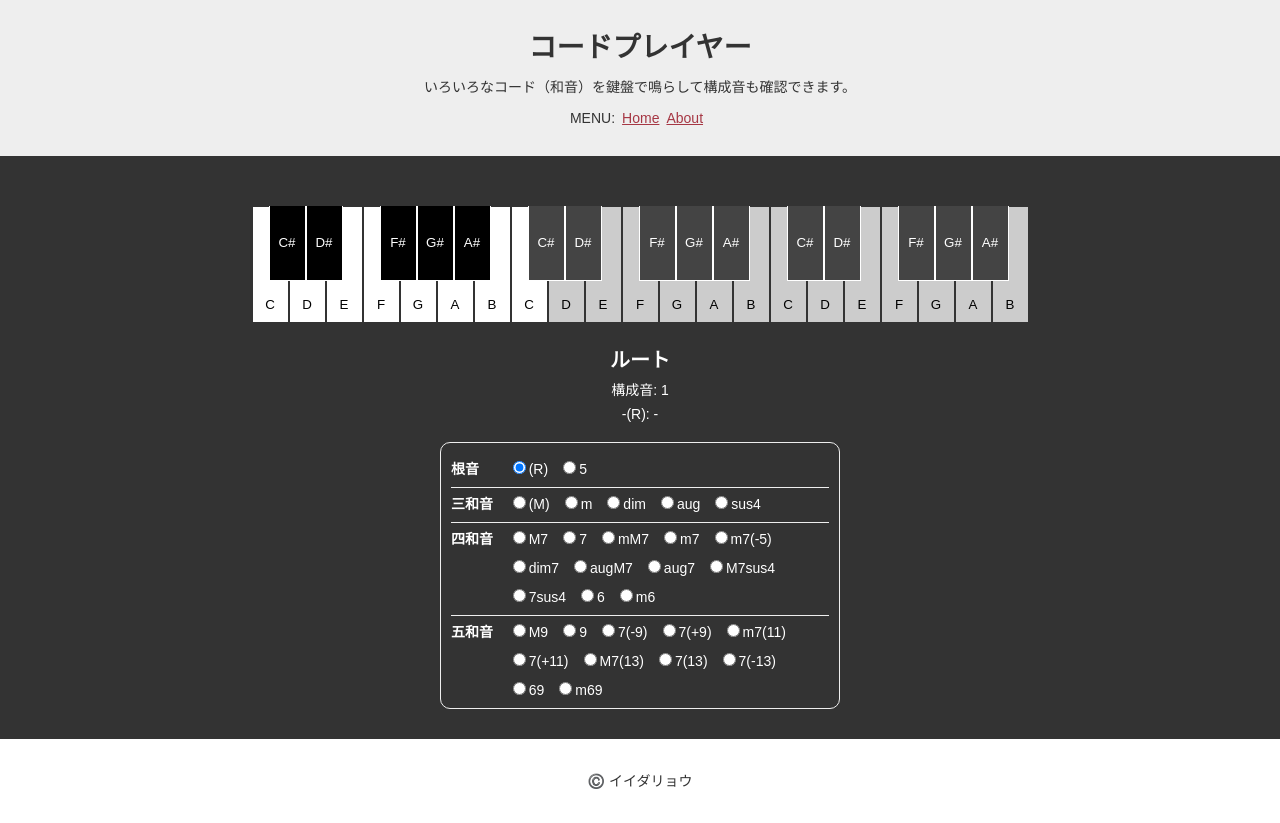
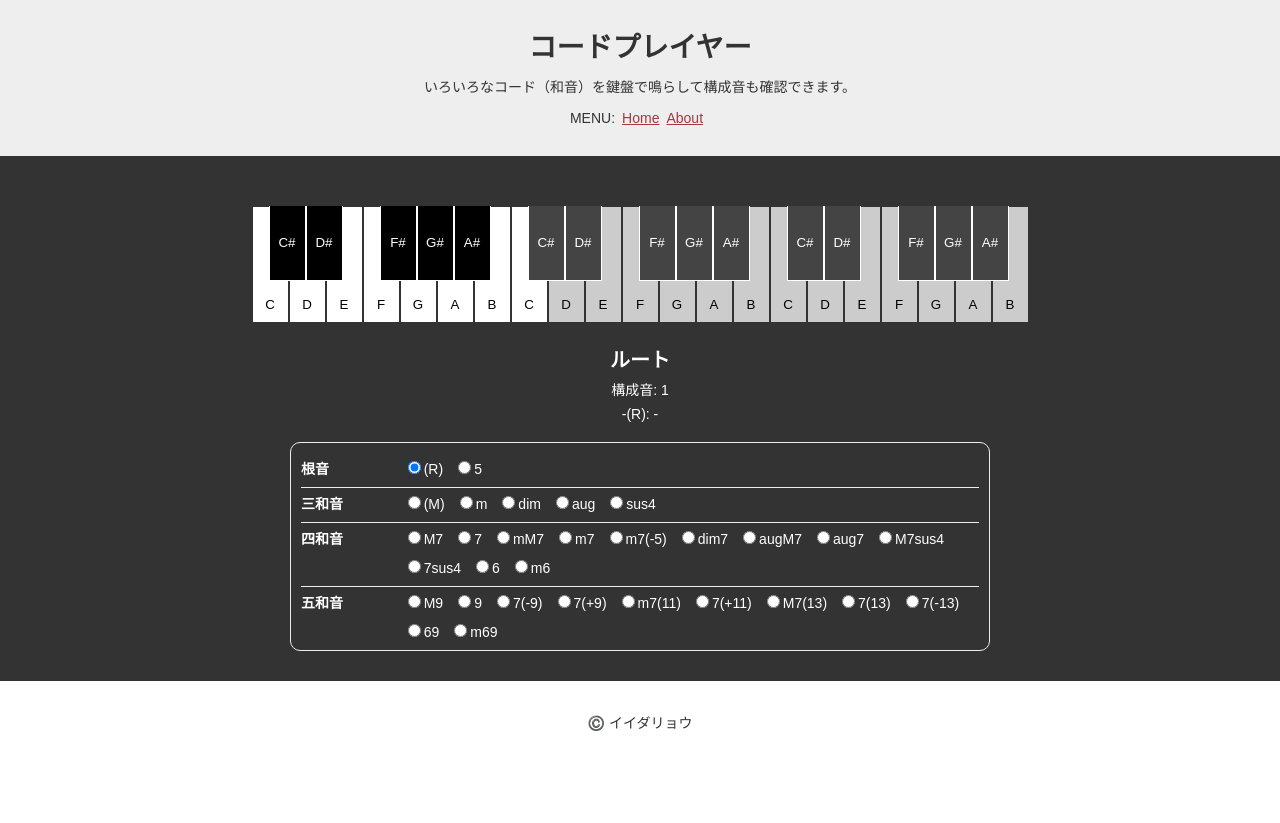
Before and after one commit to ryo-i/chord-player, a Next.js app: page / in a window 1280 px wide. After the commit the page ends 800 px from the top, so only its background shows below. Built offline with nearby package versions, Linux system fonts and the light colour scheme.

Commit message:
コードタイプ変更枠の幅設定を変更

```diff
--- a/components/Inner.tsx
+++ b/components/Inner.tsx
@@ -73,7 +73,7 @@ const CoadPlayer = styled.div`
 
   #chord_types {
     margin: 0 auto ;
-    max-width: 400px;
+    max-width: 700px;
     border: 1px solid #eee;
     border-radius: 10px;
     padding: 10px 10px 0;
```
Also changed, not shown: 1 other file (tests, documents, lock files or other folders).
